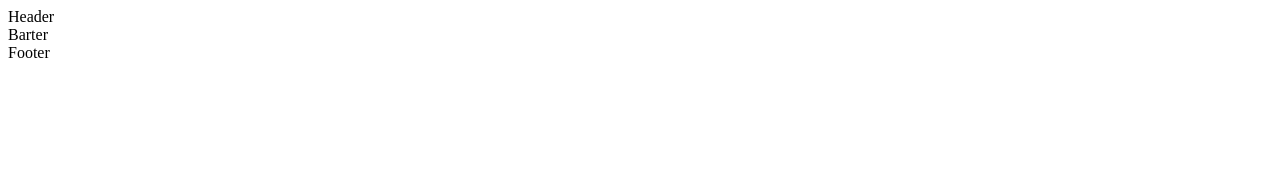
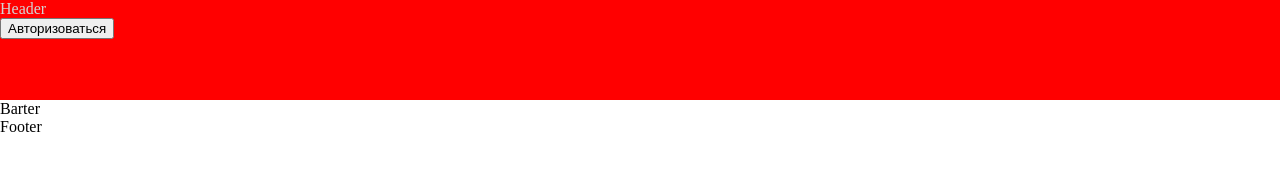
Before and after one commit to zaurbbb/barter-layout-project, a plain HTML site: page index.html in a window 1280 px wide. Drawn offline with Linux system fonts and the light colour scheme.

Commit message:
Write example of mobile-first approach

```diff
--- a/index.html
+++ b/index.html
@@ -3,10 +3,13 @@
 <head>
     <meta charset="UTF-8">
     <title>Barter</title>
+    <link rel="stylesheet" href="./styles/style.css">
 </head>
 <body>
     <header>
         Header
+
+        <button>Авторизоваться</button>
     </header>
     <main>
         Barter
--- /dev/null
+++ b/styles/style.css
@@ -0,0 +1,39 @@
+body {
+    margin: 0;
+}
+
+header {
+    width: 100%;
+    height: 100px;
+
+    background-color: blue;
+    color: lightgray;
+}
+
+header button {
+    display: none;
+}
+
+
+@media screen and (min-width: 524px) {
+    header {
+        background-color: yellow;
+    }
+}
+
+
+@media screen and (min-width: 768px) {
+    header {
+        background-color: green;
+    }
+    header button {
+        display: block;
+    }
+}
+
+
+@media screen and (min-width: 1000px) {
+    header {
+        background-color: red;
+    }
+}
```
